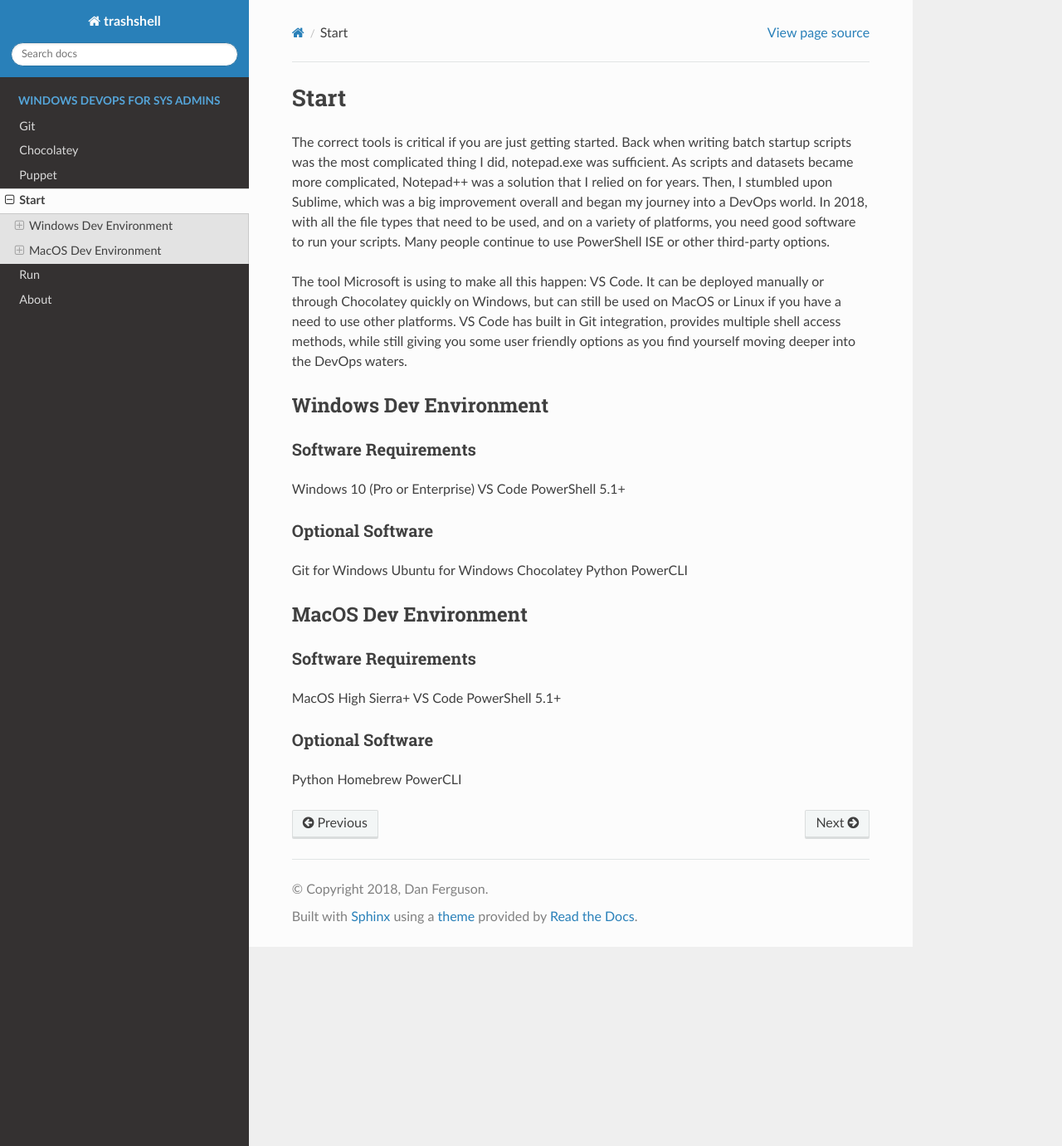
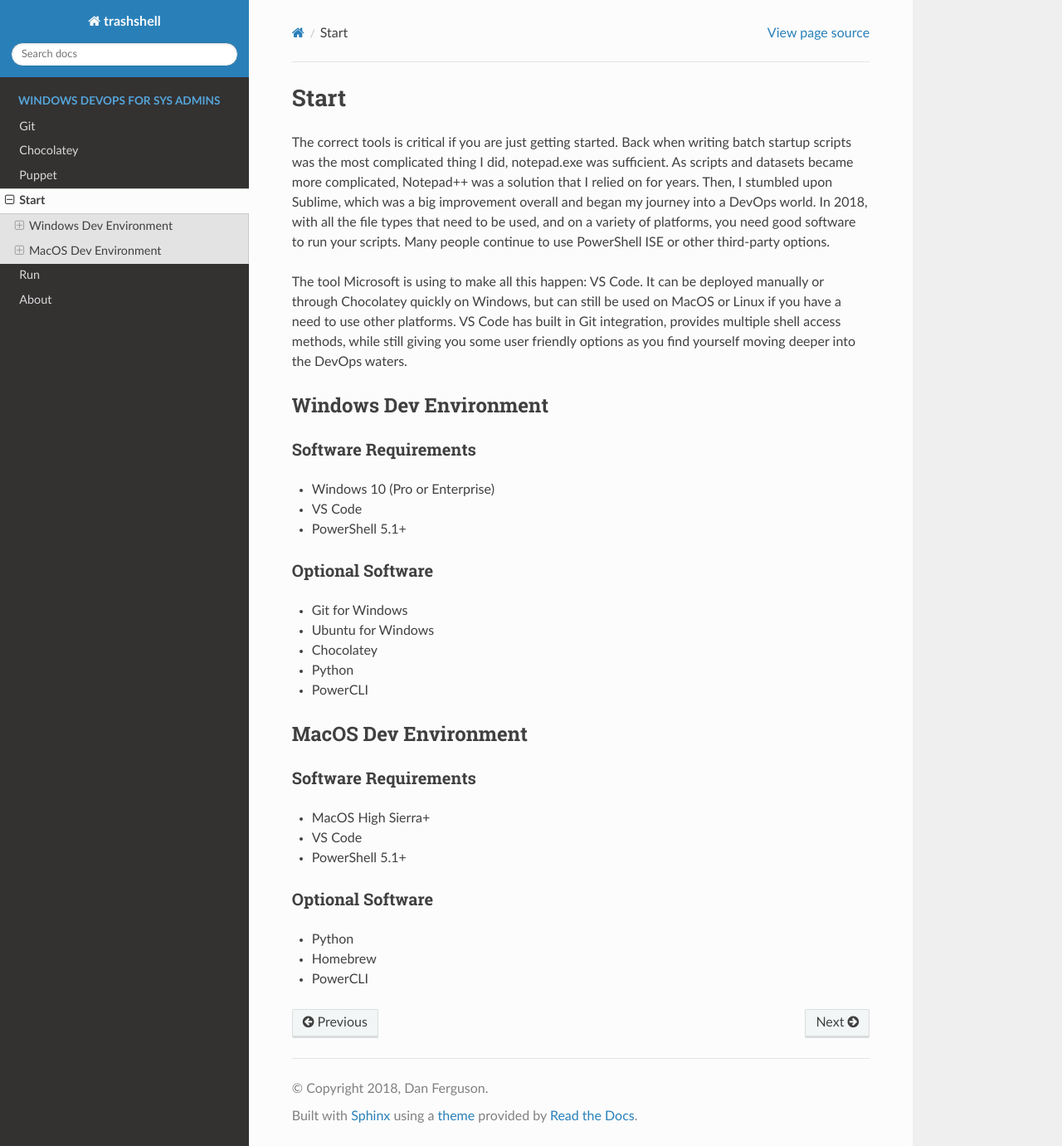
Before and after one commit to danjferguson/TrashShell, a Sphinx documentation site: the page built from docs/source/start.rst, in a window 1280 px wide and 1381 px high. Shown: the whole window at 83% size. Built offline with Sphinx 7.4.7 and the Read the Docs theme 2.0.0, drawn with Linux system fonts in a browser that asks for light colours.

Commit message:
added bullet list format

```diff
--- a/docs/source/start.rst
+++ b/docs/source/start.rst
@@ -12,17 +12,17 @@
 Software Requirements
 ---------------------
 
-Windows 10 (Pro or Enterprise)
-VS Code
-PowerShell 5.1+
+- Windows 10 (Pro or Enterprise)
+- VS Code
+- PowerShell 5.1+
 
 Optional Software
 -----------------
-Git for Windows
-Ubuntu for Windows
-Chocolatey
-Python
-PowerCLI
+- Git for Windows
+- Ubuntu for Windows
+- Chocolatey
+- Python
+- PowerCLI
 
 MacOS Dev Environment
 #####################
@@ -30,12 +30,12 @@
 Software Requirements
 ---------------------
 
-MacOS High Sierra+
-VS Code
-PowerShell 5.1+
+- MacOS High Sierra+
+- VS Code
+- PowerShell 5.1+
 
 Optional Software
 -----------------
-Python
-Homebrew
-PowerCLI
+- Python
+- Homebrew
+- PowerCLI
```
Also changed, not shown: 4 other files.
